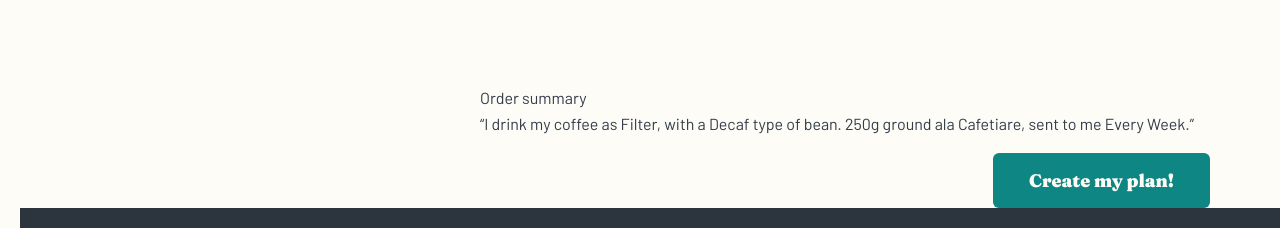
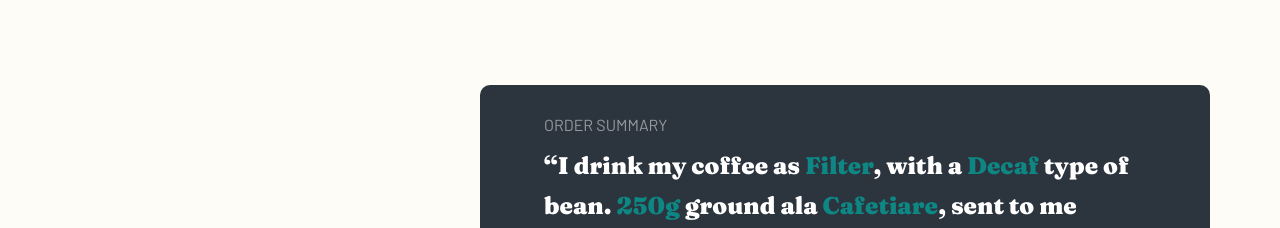
Before and after one commit to Shukhratovich-a/Coffee-3, a plain HTML site: page create.html in a window 1280 px wide. Shown: the part 3684-3912 px from the top of the page. Drawn offline with Linux system fonts and the light colour scheme.

Commit message:
Create and edit order section scss

```diff
--- a/create.html
+++ b/create.html
@@ -354,10 +354,10 @@
 
                     <!-- Order summary -->
                     <div class="order__summary">
-                        <span class="order__summary__heading">Order summary</span>
+                        <span class="order__summary__title">Order summary</span>
 
                         <p class="order__summary__text">
-                            “I drink my coffee as Filter, with a Decaf type of bean. 250g ground ala Cafetiare, sent to me Every Week.”
+                            “I drink my coffee as <strong>Filter</strong>, with a <strong>Decaf</strong> type of bean. <strong>250g</strong> ground ala <strong>Cafetiare</strong>, sent to me <strong>Every Week</strong>.”
                         </p>
                     </div>
 
--- a/scss/all-blocks/_order-form.scss
+++ b/scss/all-blocks/_order-form.scss
@@ -12,7 +12,7 @@
     color: #83888f;
     cursor: pointer;
 
-    &::after{
+    &::after {
         content: "";
         width: 18px;
         height: 12px;
@@ -60,9 +60,36 @@
 
 .order__radio:checked + .order__controller {
     background-color: #0e8784;
-    color: #FEFCF7;;
+    color: #fefcf7;
 }
 
-.order__button{
+.order__summary {
+    margin-bottom: 40px;
+    padding: 27px 64px;
+    background-color: #2c343e;
+    border-radius: 10px;
+    color: #ffffff;
+
+    &__title {
+        display: block;
+        margin-bottom: 8px;
+        text-transform: uppercase;
+        opacity: 0.5;
+    }
+
+    &__text {
+        margin: 0;
+        font-family: "Fraunces", "Times new roman", serif;
+        font-weight: 900;
+        font-size: 24px;
+        line-height: 40px;
+
+        strong {
+            color: #0e8784;
+        }
+    }
+}
+
+.order__button {
     margin-left: auto;
 }
--- a/scss/all-blocks/_order-nav.scss
+++ b/scss/all-blocks/_order-nav.scss
@@ -2,6 +2,7 @@
     display: flex;
     justify-content: space-between;
     align-items: flex-start;
+    margin-bottom: 170px;
 }
 
 .order-nav{
```
Also changed, not shown: css/main.min.css, 1 other file.
